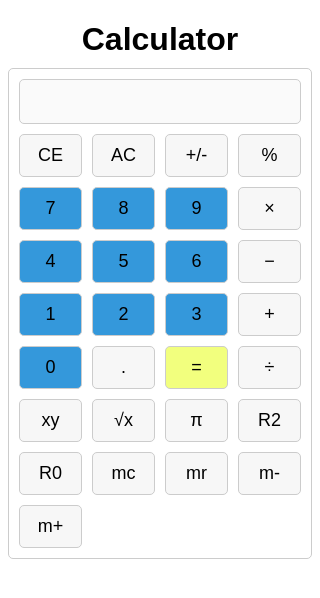
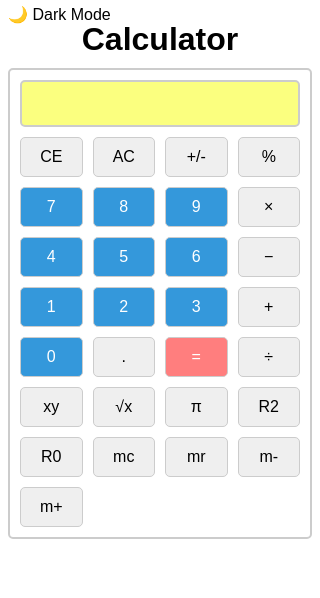
Before and after one commit to frozesentic/Calculator-PC, an Electron app: page index.html in a window 320 px wide. Drawn offline with Linux system fonts and the light colour scheme.

Commit message:
Add files via upload

```diff
--- a/index.html
+++ b/index.html
@@ -7,11 +7,26 @@
   <link rel="icon" href="icon-96x96.png" sizes="96x96" type="image/png">
   <link rel="icon" href="icon-192x192.png" sizes="192x192" type="image/png">
   <link rel="icon" href="icon-512x512.png" sizes="512x512" type="image/png">
-  </head>
+  <link rel="apple-touch-icon" sizes="96x96" href="icon-96x96.png" />
+  <link rel="apple-touch-icon" sizes="120x120" href="icon-144x144.png" />
+  <link rel="apple-touch-icon" sizes="152x152" href="icon-152x152.png" />
+  <!-- Add more icons for different sizes if needed -->
+  <meta charset="utf-8">
+  <meta name="apple-mobile-web-app-capable" content="yes">
+  <meta name="viewport" content="width=device-width, initial-scale=1.01"> <!-- Add this meta tag -->
   <style>
+    /* Light mode styles */
     body {
       font-family: Arial, sans-serif;
       text-align: center;
+      background-color: #ffffff;
+      color: #000;
+    }
+
+    /* Dark mode styles */
+    body.dark-mode {
+      background-color: #333;
+      color: #fff;
     }
 
     h1 {
@@ -25,7 +40,7 @@
       max-width: 300px;
       margin: 0 auto;
       padding: 10px;
-      border: 1px solid #ccc;
+      border: 2px solid #ccc;
       border-radius: 5px;
     }
 
@@ -34,8 +49,9 @@
       padding: 10px;
       font-size: 20px;
       text-align: right;
-      border: 1px solid #ccc;
+      border: 2px solid #ccc;
       border-radius: 5px;
+      background-color: #fbff7f;
     }
 
     button {
@@ -44,37 +60,80 @@
       cursor: pointer;
       border: 1px solid #ccc;
       border-radius: 5px;
-      background-color: #f7f7f7;
+      color: black; /* Set button text color to black */
     }
 
     button:hover {
       background-color: #e3e3e3;
     }
+
+    /* Media query for mobile devices */
+    @media (max-width: 480px) {
+      #calculator {
+        max-width: 300px; /* Adjust calculator size for mobile */
+      }
+
+      button {
+        font-size: 16px; /* Decrease button font size for mobile */
+      }
+    }
+
     .main-buttons {
-    background-color: #3498db; /* Light blue color for the 9 main numbers */
+      background-color: #3498db; /* Light blue color for the 9 main numbers in light mode */
+      color: #fff; /* Text color for the main buttons in light mode */
     }
 
     .main-buttons:hover {
-    background-color: #2980b9; /* Darker shade when hovered */
+      background-color: #2980b9; /* Darker shade when hovered in light mode */
     }
 
     #equal-key-container button {
       grid-column: span 1;
       width: 100%;
-      background-color: #f2ff7e; /* Light blue color for the 9 main numbers */
+      background-color: #ff7e7e; /* Light red color for the "=" button in light mode */
+      color: #fff; /* Text color for the "=" button in light mode */
     }
 
     #equal-key-container button:hover {
-      background-color: #e0e057; /* Darker shade when hovered */
+      background-color: #e05757; /* Darker shade when hovered in light mode */
+    }
+
+/* Dark mode styles for buttons */
+body.dark-mode .main-buttons {
+  background-color: #3498db !important; /* Dark blue color for the 9 main numbers in dark mode */
+  color: #fff !important; /* Text color for the main buttons in dark mode */
+}
+
+body.dark-mode button:hover {
+  background-color: #2980b9 !important; /* Darker shade when hovered in dark mode */
+}
+
+body.dark-mode #equal-key-container button {
+  background-color: #ff7e7e !important; /* Light red color for the "=" button in dark mode */
+  color: #fff !important; /* Text color for the "=" button in dark mode */
+}
+
+    body.dark-mode #equal-key-container button:hover {
+      background-color: #e05757; /* Darker shade when hovered in dark mode */
+    }
+
+    #dark-mode-switch {
+      position: absolute;
+      top: 5px; /* Move the button 5px from the top */
+    }
+
+    #dark-mode-switch.light-mode {
+      position: absolute;
+      top: 5px; /* Move the button 5px from the top */
     }
   </style>
-  <head>
-    <title>Online Utils</title>
-    <link rel="icon" href="2344132.png" type="image/x-icon">
-    <meta name="apple-mobile-web-app-capable" content="yes">
 </head>
 <body>
   <h1>Calculator</h1>
+  <div id="dark-mode-switch" onclick="toggleDarkMode()">
+    <span id="dark-mode-icon">🌙</span>
+    <span id="dark-mode-text">Dark Mode</span>
+  </div>
   <div id="calculator">
     <input type="text" id="display" disabled>
     <button onclick="clearEntry()">CE</button>
@@ -113,6 +172,9 @@
   <script>
 
   let displayValue = '';
+  let lightModeDisplayValue = ''; // Store the displayValue for light mode
+  let darkModeDisplayValue = ''; // Store the displayValue for dark mode
+  let isDarkMode = false; // Keep track of the dark mode state
 
     // Move the equal button to the right side
     const equalKeyContainer = document.getElementById('equal-key-container');
@@ -270,6 +332,51 @@
     displayValue = '';
     updateDisplay();
   }
+
+  // Toggle dark mode function
+  function toggleDarkMode() {
+    const body = document.body;
+    const calculator = document.getElementById('calculator');
+    const display = document.getElementById('display');
+    const buttons = document.querySelectorAll('button');
+
+    if (body.classList.contains('dark-mode')) {
+      // Toggle off dark mode by refreshing the page
+      window.location.reload();
+    } else {
+      body.classList.add('dark-mode');
+      calculator.style.border = '2px solid #555';
+      display.style.backgroundColor = '#444';
+      display.style.color = '#fff';
+      buttons.forEach(button => {
+        button.style.backgroundColor = '#555';
+        button.style.color = '#fff';
+      });
+    }
+  }
+
+   // Toggle dark mode function
+   function toggleDarkMode() {
+    const body = document.body;
+    const darkModeSwitch = document.getElementById('dark-mode-switch');
+    const darkModeIcon = document.getElementById('dark-mode-icon');
+    const darkModeText = document.getElementById('dark-mode-text');
+
+    if (body.classList.contains('dark-mode')) {
+      // Toggle off dark mode
+      body.classList.remove('dark-mode');
+      darkModeSwitch.classList.remove('light-mode');
+      darkModeIcon.innerHTML = '🌙';
+      darkModeText.innerHTML = 'Dark Mode';
+    } else {
+      // Toggle on dark mode
+      body.classList.add('dark-mode');
+      darkModeSwitch.classList.add('light-mode');
+      darkModeIcon.innerHTML = '☀️';
+      darkModeText.innerHTML = 'Light Mode';
+    }
+  }
+
   </script>
 </body>
 <script>
```
Lines whose indentation alone changed are shown as unchanged.
